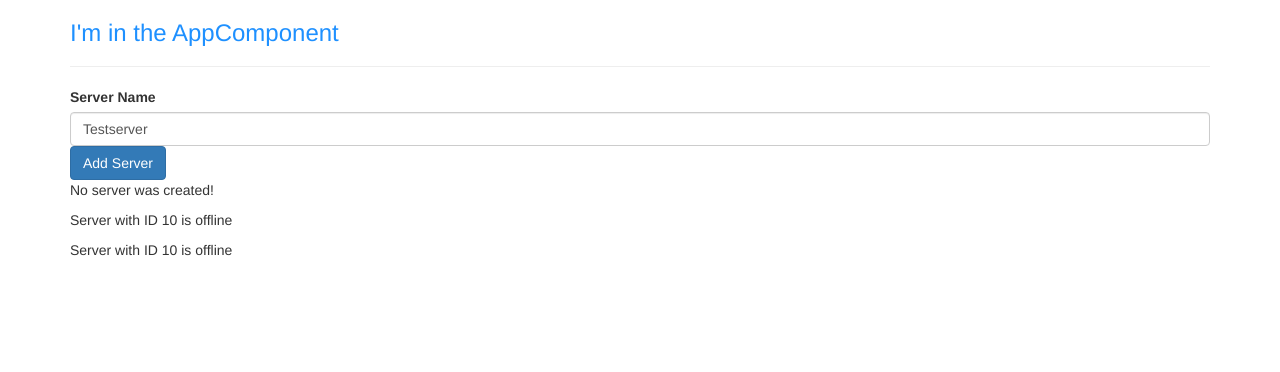
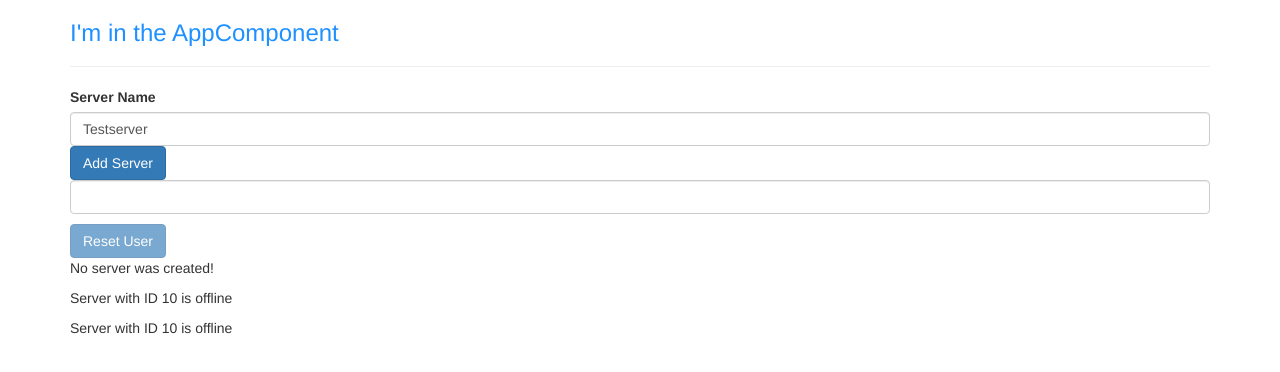
Before and after one commit to robertogalbiatti/angular13-training, an Angular app in the folder my-first-app/: page / in a window 1280 px wide. Shown: the top 372 px of the page. Built offline with nearby package versions, Linux system fonts and the light colour scheme.

Commit message:
exercise of two-way-biding

```diff
--- a/my-first-app/src/app/servers/servers.component.html
+++ b/my-first-app/src/app/servers/servers.component.html
@@ -4,6 +4,19 @@
 <!-- <p>{{serverName}}</p> -->
 <button class="btn btn-primary" [disabled]="!allowNewServer" (click)="onCreateServer()">Add Server</button>
 <!-- Neste caso estamos pegando a propriedade nativa do botão "disabled" e com [] indicamos que estará conectado ao Angular, e no caso a função allowNewServer -->
+
+<!-- Início da resolução do exercício:
+1) Add a input field which updates a property (username) via Two-Way-Biding
+2) Output the username property via String Interpolation (in a paragraph below the input)
+3) Add a button which may only be clicked if the username is NOT an empty string
+4) Upon clicking the button, the username should be reset to an empty string -->
+
+<input type="text" class="form-control" [(ngModel)]="username">
+<p>{{username}}</p>
+<button class="btn btn-primary" [disabled]="username === ''" (click)="username = ''">Reset User</button>
+
+<!-- Fim do exerício -->
+
 <!-- <p [innerText]="allowNewServer"></p> -->
 <p>{{ serverCreationStatus }}</p>
 <app-server></app-server>
--- a/my-first-app/src/app/servers/servers.component.ts
+++ b/my-first-app/src/app/servers/servers.component.ts
@@ -14,6 +14,7 @@
   allowNewServer = false;
   serverCreationStatus = 'No server was created!';
   serverName = 'Testserver';
+  username = '';
 
   constructor() {
     setTimeout(() => {
```
Also changed, not shown: 1 other file (tests, documents, lock files or other folders).
